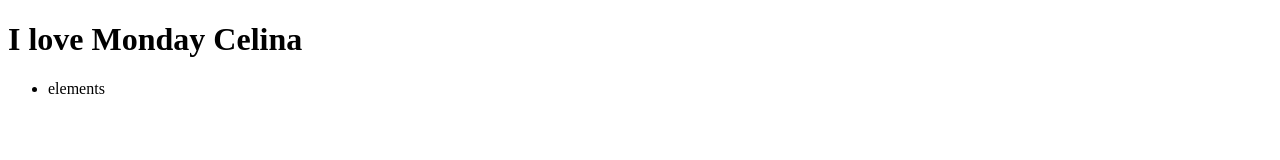
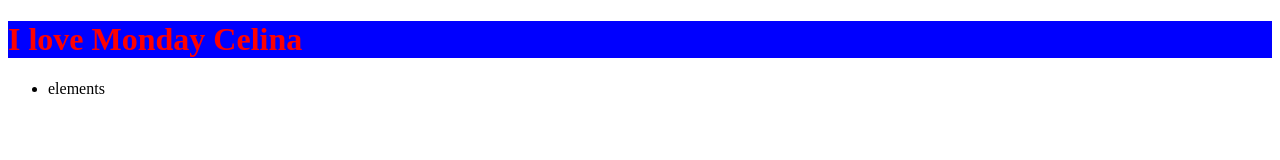
Before and after one commit to TeodorMichalBaranski/goit-markup-hw-03, a plain HTML site: page index.html in a window 1280 px wide. Drawn offline with Linux system fonts and the light colour scheme.

Commit message:
Update index.html

```diff
--- a/index.html
+++ b/index.html
@@ -2,8 +2,9 @@
 <html lang="pl">
   <head>
     <style>
-      hi {
-        color: yellowgreen;
+      h1 {
+        color: red;
+        background-color: blue;
       }
     </style>
     <meta charset="UTF-8" />
```
